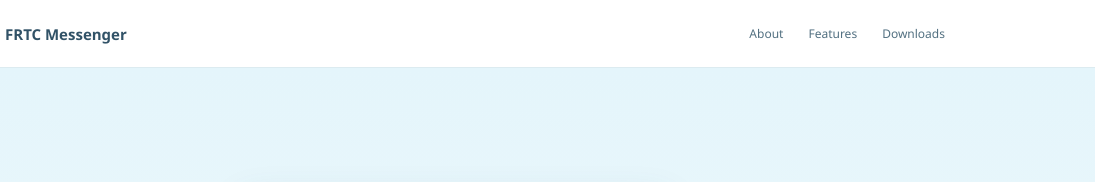
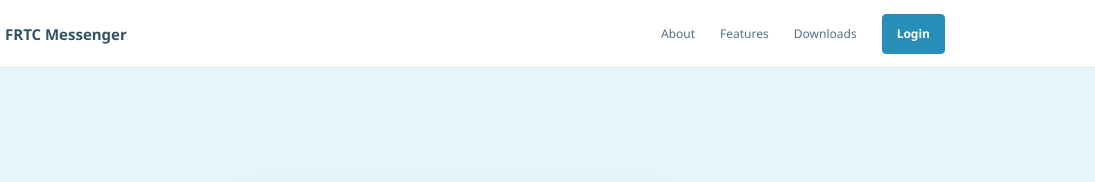
Before and after one commit to adamraihane/scpsec-web, a plain HTML site: page index.html in a window 1280 px wide. Shown: the top 182 px of the page, 185-1280 px from the left. Drawn offline with Linux system fonts and the light colour scheme.

Commit message:
Add privacy-aware login links

```diff
--- a/assits/site.css
+++ b/assits/site.css
@@ -85,3 +85,4 @@ body{overflow-x:hidden}
  .privacy-points p{text-align:left}
  .download-cards.wallet-link-cards{max-width:100%}
 }
+/* Privacy-aware login link */.site-header nav .login-nav-button{min-height:40px;padding:0 14px;border:1px solid var(--blue);border-radius:4px;background:var(--blue);color:#fff;font-weight:600}.site-header nav .login-nav-button:hover{background:var(--blue-dark);border-color:var(--blue-dark);color:#fff}@media(max-width:620px){.site-header nav{gap:clamp(8px,3vw,14px);flex-wrap:wrap}}
--- a/index.html
+++ b/index.html
@@ -18,7 +18,7 @@
 <body>
   <header class="site-header">
     <a class="brand" href="#top"><img src="ico/msgsres_1.png" alt=""><span>FRTC Messenger</span></a>
-    <nav aria-label="Main navigation"><a href="#about">About</a><a href="#features">Features</a><a href="#downloads">Downloads</a></nav>
+    <nav aria-label="Main navigation"><a href="#about">About</a><a href="#features">Features</a><a href="#downloads">Downloads</a><a class="login-nav-button" href="https://login.scpsec.cc/" rel="noopener noreferrer" referrerpolicy="no-referrer">Login</a></nav>
   </header>
   <main id="top">
     <section class="welcome" aria-labelledby="welcome-title">
```
Also changed, not shown: wallet.html (+1 -1 lines).
